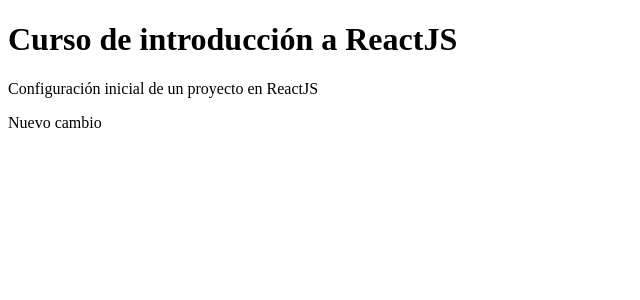
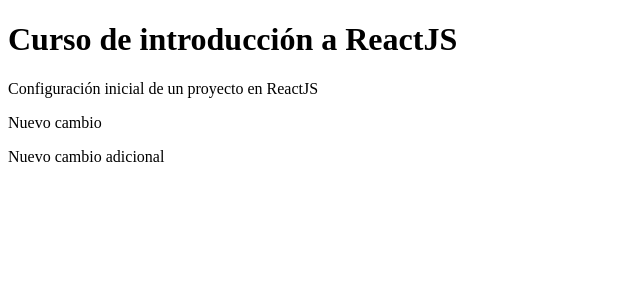
Before and after one commit to educartoons/reactjs-vite, a React (Vite) app: page / in a window 1280 px wide. Shown: the top 300 px of the page, without its empty margins (0-640 px from the left). Built offline with nearby package versions, Linux system fonts and the light colour scheme.

Commit message:
nuevo cambio

```diff
--- a/src/components/Home.jsx
+++ b/src/components/Home.jsx
@@ -1,4 +1,4 @@
-import React, { Fragment } from "react";
+import React, { Fragment } from 'react';
 
 const Home = () => {
   // JSX
@@ -7,6 +7,7 @@
       <h1>Curso de introducción a ReactJS</h1>
       <p>Configuración inicial de un proyecto en ReactJS</p>
       <p>Nuevo cambio</p>
+      <p>Nuevo cambio adicional</p>
     </Fragment>
   );
 };
```
Lines whose indentation alone changed are shown as unchanged.
